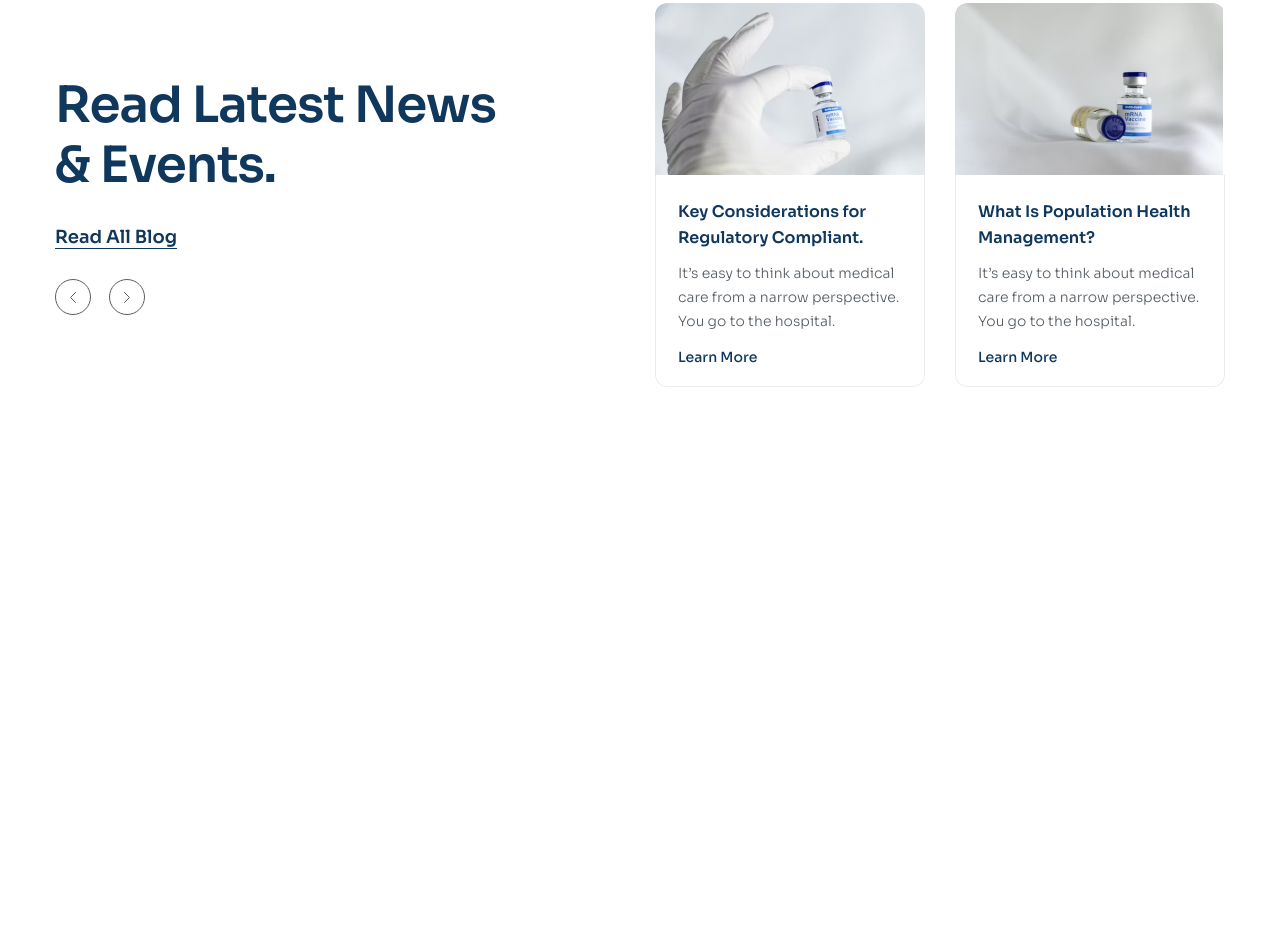
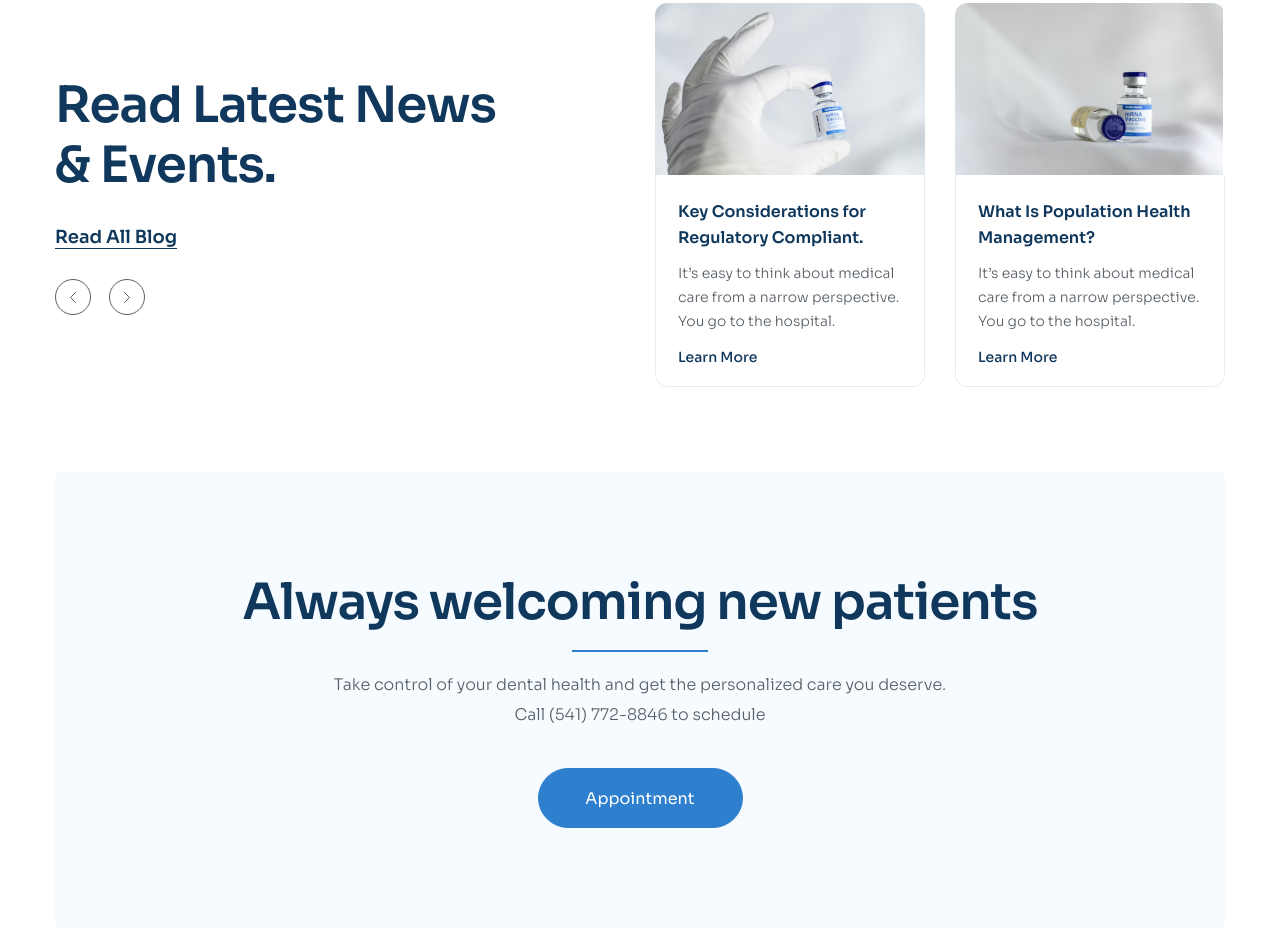
Before and after one commit to NVT02/htmlcss-project-03, a plain HTML site: page index.html in a window 1280 px wide. Shown: the part 5131-6062 px from the top of the page. Before the commit the page ends 5800 px from the top, so only its background shows below. Drawn offline with Linux system fonts and the light colour scheme.

Commit message:
Appointment

```diff
--- a/assets/css/styles.css
+++ b/assets/css/styles.css
@@ -607,7 +607,6 @@ a {
 }
 
 .news-item:hover {
-    transform: translateY(-16px);
     box-shadow: 0 18px 50px 0 rgba(0, 0, 0, 0.05);
 }
 
@@ -615,11 +614,21 @@ a {
     border-color: #fff;
 }
 
+.news-item:hover .news-item__img {
+    transform: scale(1.1);
+}
+
 .news-item__thumb {
+    height: 172px;
+    overflow: hidden;
+}
+
+.news-item__img {
     display: block;
-    height: 172px;
+    height: 100%;
     object-fit: cover;
     width: 100%;
+    transition: 0.25s;
 }
 
 .news-item__body {
@@ -654,3 +663,43 @@ a {
     font-weight: 500;
     line-height: 1.8;
 }
+
+.news-item__more:hover {
+    color: var(--secondary-color);
+}
+
+/* ============ Appointment ============ */
+.appointment {
+    margin-top: 85px 0 170px;
+}
+
+.appointment__inner {
+    border-radius: 4px;
+    padding: 100px 70px;
+    background: #f6fbff;
+    text-align: center;
+}
+
+.appointment__heading {
+    position: relative;
+    padding-bottom: 20px;
+}
+
+.appointment__heading::after {
+    position: absolute;
+    left: 0;
+    right: 0;
+    bottom: 0;
+    margin: 0 auto;
+    content: "";
+    display: block;
+    width: 136px;
+    height: 2px;
+    background: var(--secondary-color);
+}
+
+.appointment__desc {
+    font-size: 1.6rem;
+    max-width: 617px;
+    margin: 18px auto 38px;
+}
--- a/index.html
+++ b/index.html
@@ -184,7 +184,7 @@
             </div>
         </div>
 
-        <main style="height: 5000px">
+        <main style="height: 6000px">
             <!-- Service -->
             <section class="service">
                 <div class="container">
@@ -599,12 +599,12 @@
                         <div class="news__list">
                             <!-- News Item 1 -->
                             <article class="news-item">
-                                <figure>
+                                <figure class="news-item__thumb">
                                     <a href="#!">
                                         <img
                                             src="./assets/img/news-1.jpg"
                                             alt=""
-                                            class="news-item__thumb"
+                                            class="news-item__img"
                                         />
                                     </a>
                                 </figure>
@@ -627,12 +627,12 @@
                             </article>
                             <!-- News Item 2 -->
                             <article class="news-item">
-                                <figure>
+                                <figure class="news-item__thumb">
                                     <a href="#!">
                                         <img
                                             src="./assets/img/news-2.jpg"
                                             alt=""
-                                            class="news-item__thumb"
+                                            class="news-item__img"
                                         />
                                     </a>
                                 </figure>
@@ -657,6 +657,23 @@
                     </div>
                 </div>
             </section>
+
+            <!-- Appointment -->
+            <section class="appointment">
+                <div class="container">
+                    <div class="appointment__inner">
+                        <h2 class="appointment__heading section-heading">
+                            Always welcoming new patients
+                        </h2>
+                        <p class="appointment__desc section-desc">
+                            Take control of your dental health and get the
+                            personalized care you deserve. Call (541) 772-8846
+                            to schedule
+                        </p>
+                        <a href="#!" class="btn">Appointment</a>
+                    </div>
+                </div>
+            </section>
         </main>
     </body>
 </html>
```
